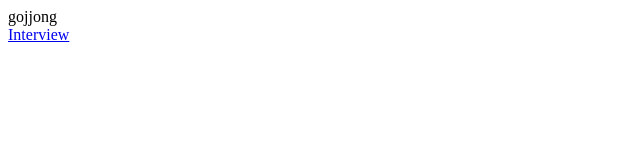
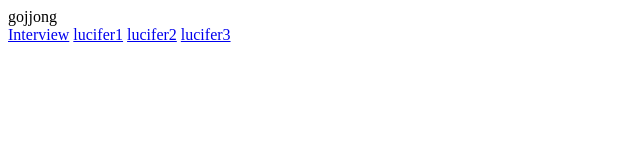
Before and after one commit to gojjong/gojjong.github.io, a plain HTML site: page index.html in a window 1280 px wide. Shown: the whole page, without its empty margins (0-640 px from the left). Drawn offline with Linux system fonts and the light colour scheme.

Commit message:
Update index.html

```diff
--- a/index.html
+++ b/index.html
@@ -7,6 +7,9 @@
         <div>gojjong</div>
        <nav>
            <a href="../interview/index.html">Interview</a>
+           <a href="unique code/index.html">lucifer1</a>
+           <a href="unique code/hell.html">lucifer2</a>
+           <a href="unique code/heaven.html">lucifer3</a>
        </nav>
     </body>
 </html>
```
